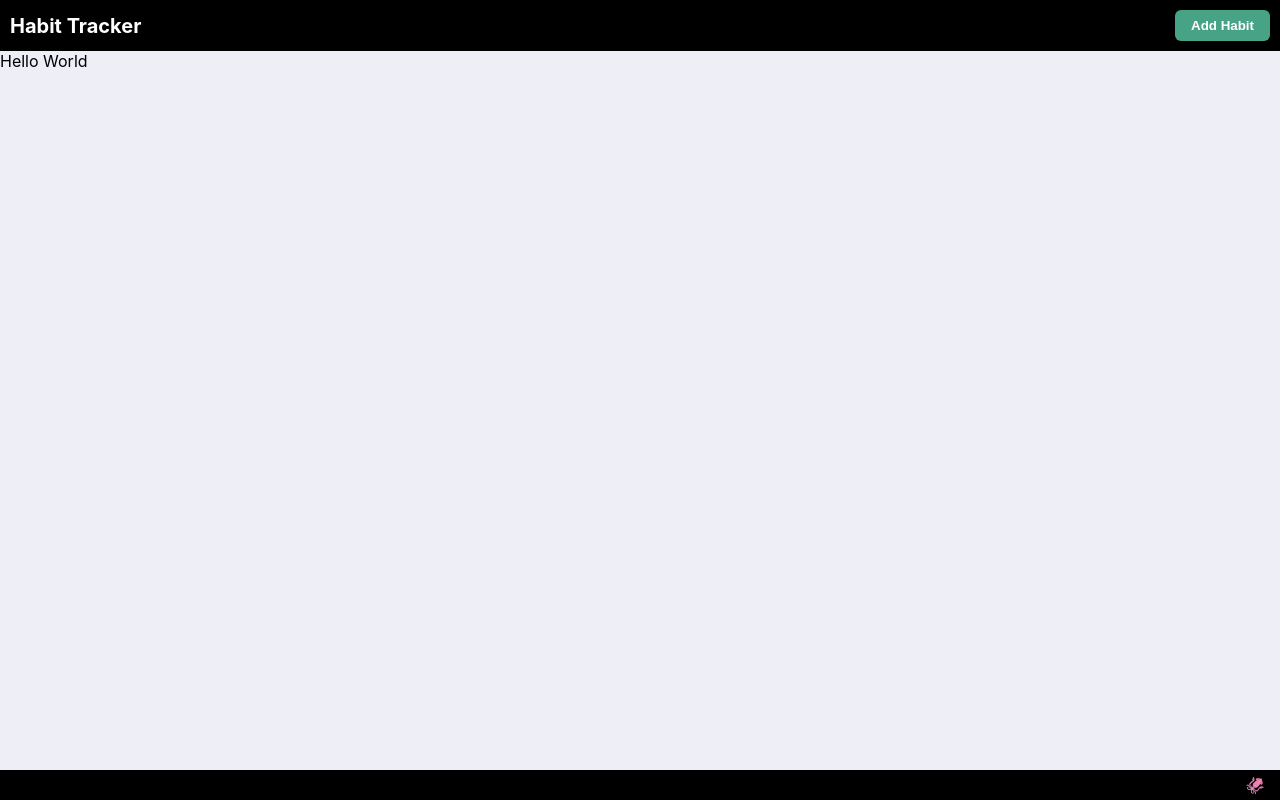
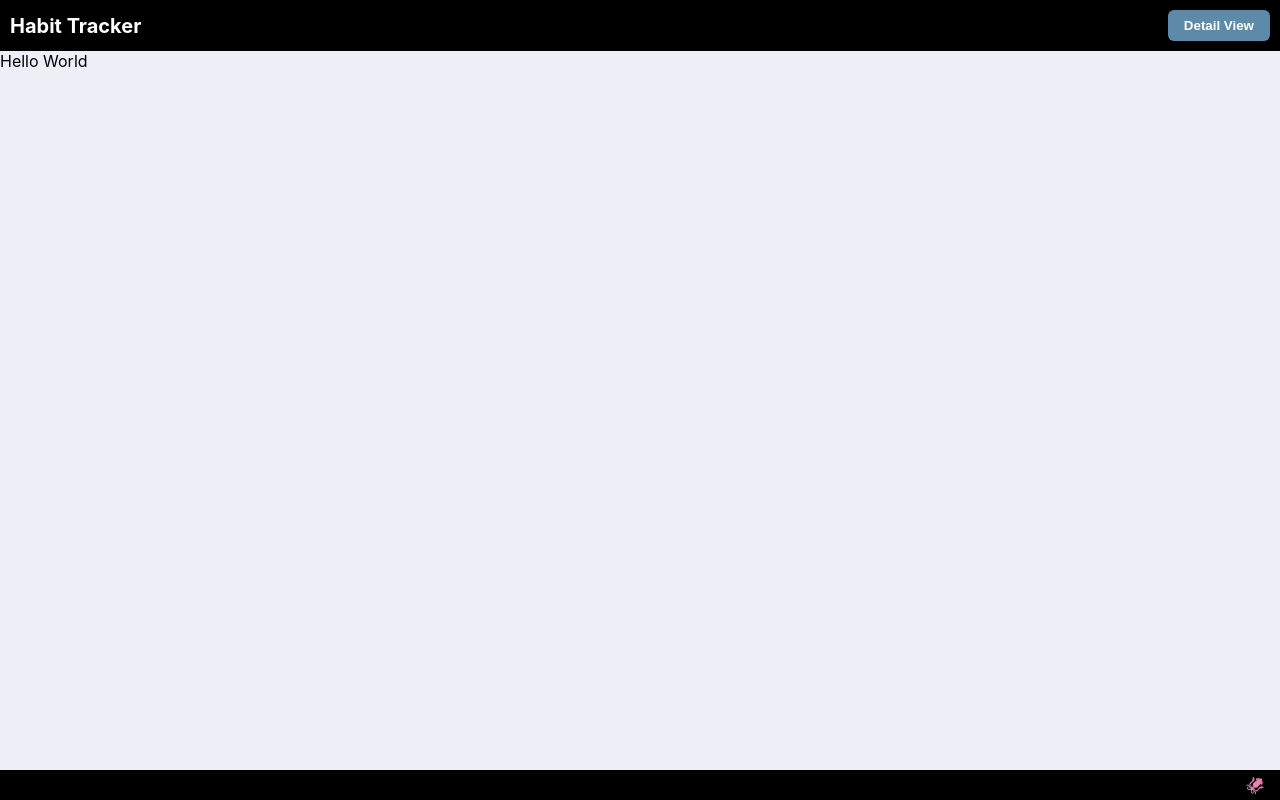
Before and after one commit to vibhavk03/react-habit-tracker, a React (Create React App) app: page / in a window 1280 px wide. Built offline with nearby package versions, Linux system fonts and the light colour scheme.

Commit message:
minor change

```diff
--- a/src/components/Footer.js
+++ b/src/components/Footer.js
@@ -1,6 +1,6 @@
 const Footer = () => {
   return (
-    <footer class="flex">
+    <footer className="flex">
       <a href="/">
         <div>🦑</div>
       </a>
--- a/src/components/Header.js
+++ b/src/components/Header.js
@@ -1,13 +1,13 @@
 const Header = () => {
   return (
-    <header class="flex">
+    <header className="flex">
       <div>
         <a href="/">
           <h3>Habit Tracker</h3>
         </a>
       </div>
       <div>
-        <button className="primary-btn">Add Habit</button>
+        <button className="primary-btn secondary-btn">Detail View</button>
       </div>
     </header>
   );
```
